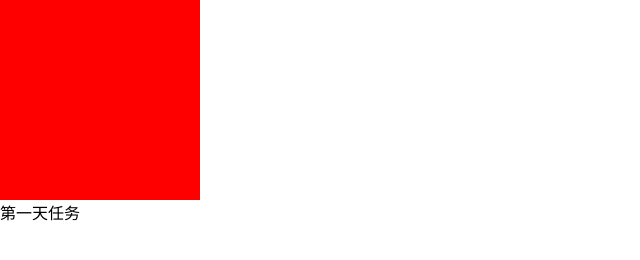
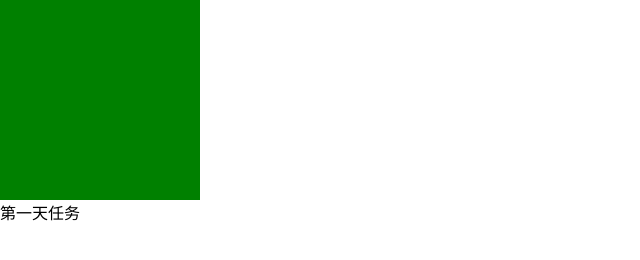
Before and after one commit to yuanshaopeng/elm, a plain HTML site: page index.html in a window 1280 px wide. Shown: the whole page, without its empty margins (0-640 px from the left). Drawn offline with Linux system fonts and the light colour scheme.

Commit message:
first change green

```diff
--- a/index.html
+++ b/index.html
@@ -13,7 +13,7 @@
         div{
             width: 200px;
             height: 200px;
-            background: red
+            background: green;
         }
     </style>
 </head>
```
